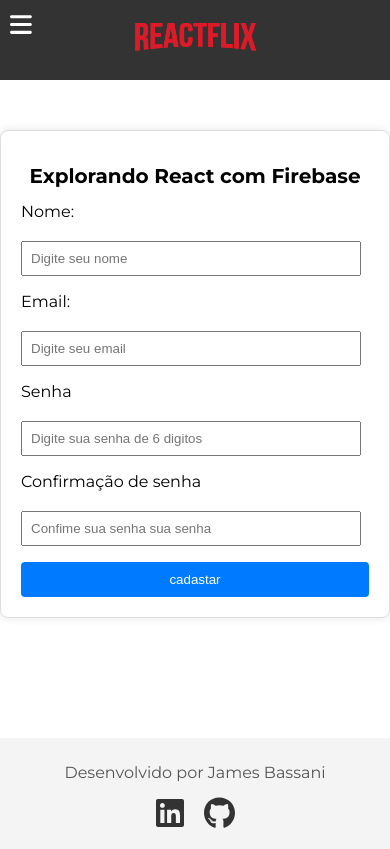
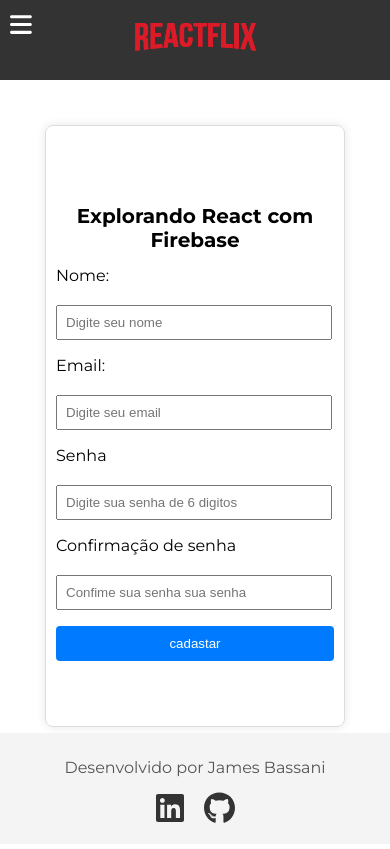
Before and after one commit to Jheimys/ReactAndFirebase, a React (Create React App) app: page /cadastro in a window 390 px wide. Built offline with nearby package versions, Linux system fonts and the light colour scheme; no server answers.

Commit message:
:contruction: Adjusting the responsive design of the restration page

```diff
--- a/src/pages/CadastroUsuario/CadastroUsuario.css
+++ b/src/pages/CadastroUsuario/CadastroUsuario.css
@@ -54,7 +54,12 @@
 }
 
 /* Estilo adicional para tornar o layout mais responsivo */
-@media screen and (max-width: 400px) {
+@media screen and (max-width: 500px) {
+    .container_cadastro{
+        margin: 45px 45px;
+        padding: 65px 10px;
+    }
+
     input {
       width: 100%;
     }
```
